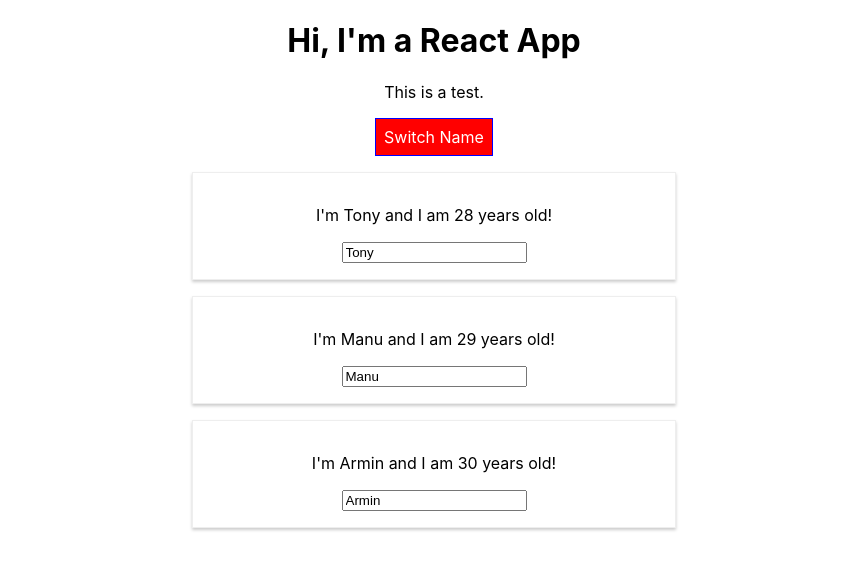
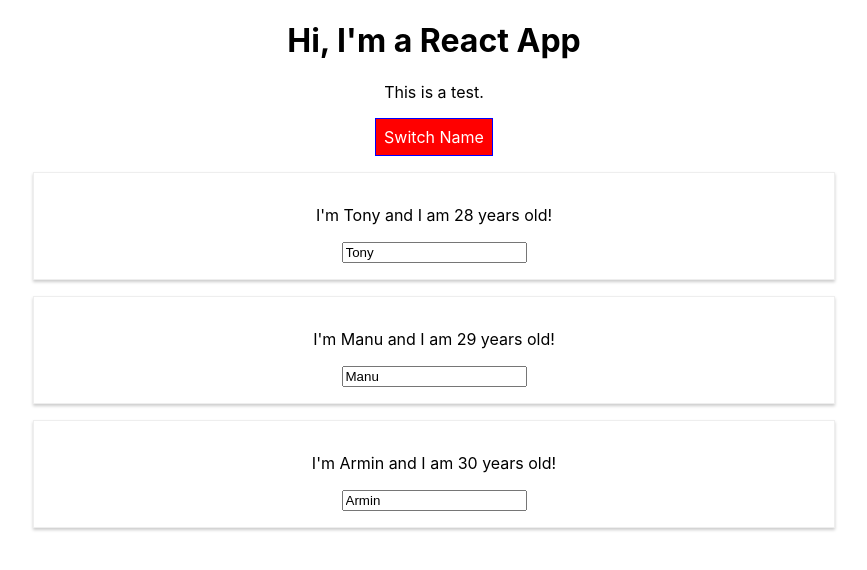
Before and after one commit to bha-demo-apps/react-complete-guide, a React (Create React App) app: page / in a window 1280 px wide. Both pictures are taken after a click on the button "Switch Name". Shown: the top 570 px of the page, without its empty margins (206-1073 px from the left). Built offline with nearby package versions, Linux system fonts and the light colour scheme.

Commit message:
Remove Radium

```diff
--- a/src/App.js
+++ b/src/App.js
@@ -3,7 +3,6 @@ import React, { Component } from 'react';
 // import React, { useState } from 'react';
 import './App.css';
 import Person from './Person/Person';
-import Radium, { StyleRoot } from 'radium';
 
 
 class App extends Component {
@@ -61,11 +60,7 @@ class App extends Component {
       font: 'inherit',
       border: '1px solid blue',
       padding: '8px',
-      cursor: 'pointer',
-      ':hover': {
-        backgroundColor: 'lightgreen',
-        color: 'black'
-      }
+      cursor: 'pointer'
     };
 
     let persons = null;
@@ -86,10 +81,7 @@ class App extends Component {
         </div>
       );
       style.backgroundColor = 'red';
-      style[':hover'] = {
-        backgroundColor: 'salmon',
-        color: 'black'
-      }
+
     }
 
     const classes = [];
@@ -103,7 +95,6 @@ class App extends Component {
     }
 
     return (
-      <StyleRoot>
         <div className="App">
           <h1>Hi, I'm a React App</h1>
           <p className={classes.join(' ')}>This is a test.</p>
@@ -116,13 +107,12 @@ class App extends Component {
             onClick={this.togglePersonsHandler}>Switch Name</button>
           {persons}
         </div>
-      </StyleRoot>
     );
   }
 
 }
 
-export default Radium(App);
+export default App;
 
 /*
 // This is function-based components
--- a/src/Person/Person.js
+++ b/src/Person/Person.js
@@ -1,16 +1,9 @@
 import React from 'react';
 import './Person.css';
-import Radium from 'radium';
 
 const person = (props) => {
-  // @media... is supported by Radium package
-  const style = {
-    '@media (min-width: 500px)': {
-      width: '450px'
-    }
-  };
   return (
-    <div className="Person" style={style}>
+    <div className="Person">
       <p onClick={props.click}>I'm {props.name} and I am {props.age} years old!</p>
       <p>{props.children}</p>
       <input type="text" onChange={props.changed} value={props.name} />
@@ -18,4 +11,4 @@ const person = (props) => {
   );
 };
 
-export default Radium(person);
+export default person;
```
